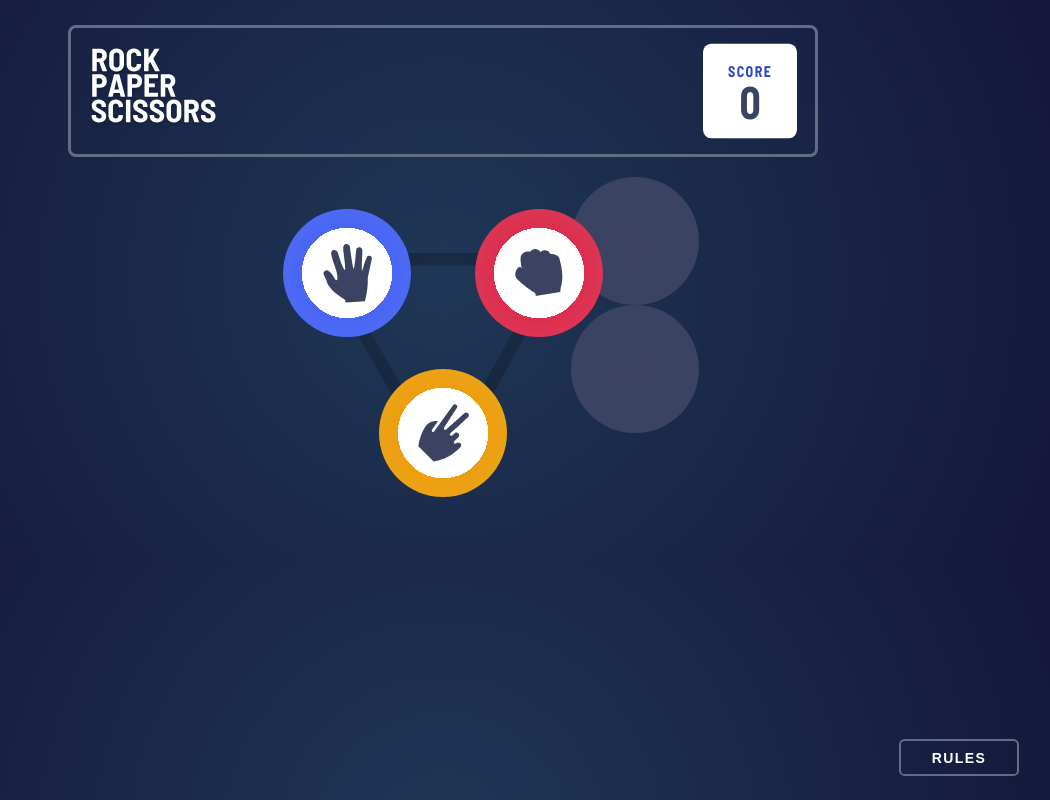
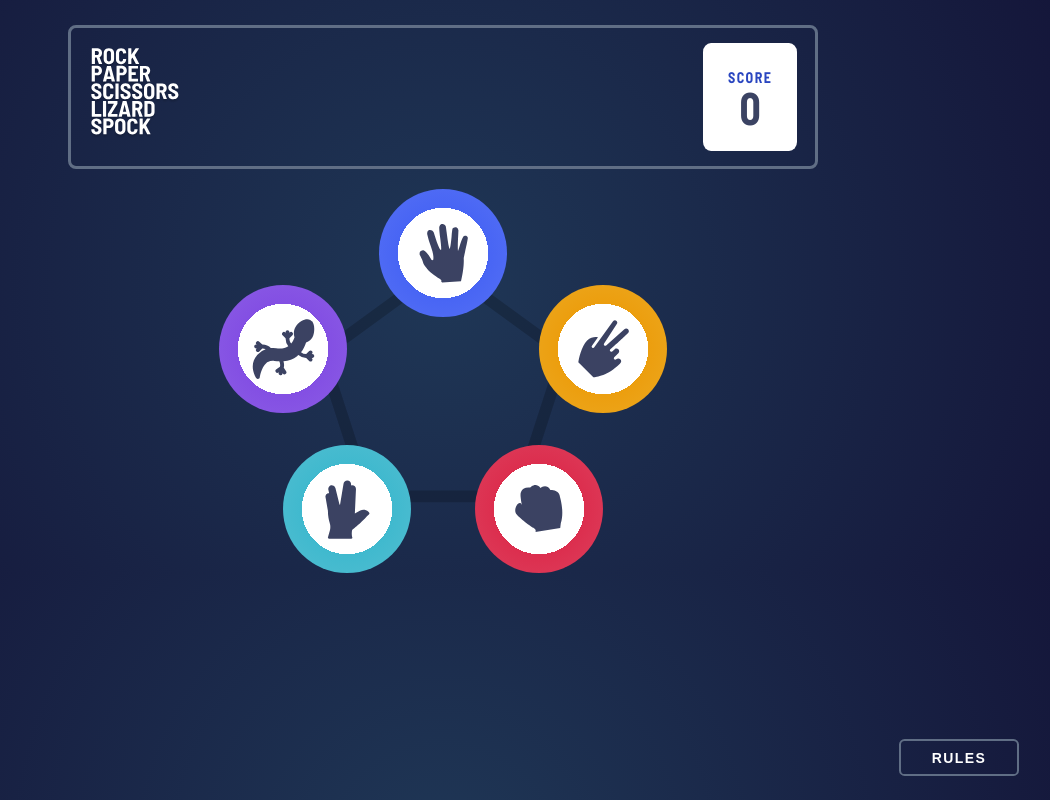
Before and after one commit to abdelkadersettah/roshambo, a website built with webpack: page src/index.html in a window 1280 px wide. Shown: the whole page, without its empty margins (197-1247 px from the left). Built offline with nearby package versions, Linux system fonts and the light colour scheme.

Commit message:
style the bonus charachter

```diff
--- a/src/index.html
+++ b/src/index.html
@@ -7,7 +7,7 @@
   <!-- <link rel="icon" type="image/png" sizes="32x32" href="./images/favicon-32x32.png"> -->
   <link rel="icon" type="image/png" sizes="32x32" href="./images/favicon.png">
   <link href="https://fonts.googleapis.com/css2?family=Barlow+Semi+Condensed:wght@600;700&display=swap" rel="stylesheet">
-<link rel="stylesheet" href="./css/main.css">
+<link rel="stylesheet" href="../dist/css/main.css">
   <title>Roshambo</title>
 
   <!-- Score
@@ -31,7 +31,7 @@
 
 <header class="header">
   <figure class="header__icon">
-    <img class="header__icon--img" src="./images/logo.svg"
+    <img class="header__icon--img" src="../dist/images/logo-bonus.svg"
     alt="Roshambo Logo">
   </figure>
   <figure class="header__score">
@@ -42,9 +42,11 @@
 <main class="main">
   <!-- <section class="game-select">
     <ul class="game-menu">
-      <li class="game-shapes" data-items="paper"><img class="game-shapes__img" src="./images/icon-paper.svg" alt=" paper" srcset=""></li>
-      <li class="game-shapes" data-items="scissors"><img class="game-shapes__img" src="./images/icon-scissors.svg" alt="scissors" srcset=""></li>
-      <li class="game-shapes" data-items="rock"><img class="game-shapes__img" src="./images/icon-rock.svg" alt="rock" srcset=""></li>
+      <li class="game-shapes" data-items="scissors"><img class="game-shapes__img" src="../dist/images/icon-scissors.svg" alt="scissors" srcset=""></li>
+      <li class="game-shapes" data-items="paper"><img class="game-shapes__img" src="../dist/images/icon-paper.svg" alt=" paper" srcset=""></li>
+      <li class="game-shapes" data-items="rock"><img class="game-shapes__img" src="../dist/images/icon-rock.svg" alt="rock" srcset=""></li>
+      <li class="game-shapes" data-items="lizard"><img class="game-shapes__img" src="../dist/images/icon-lizard.svg" alt="rock" srcset=""></li>
+      <li class="game-shapes" data-items="spock"><img class="game-shapes__img" src="../dist/images/icon-spock.svg" alt="rock" srcset=""></li>
     </ul>
   </section> -->
 
--- a/src/sass/abstracts/_mixin.scss
+++ b/src/sass/abstracts/_mixin.scss
@@ -1,8 +1,16 @@
 @mixin respond($breakpoint) {
+  // break point for tablet
   @if $breakpoint == tab {
     @media only screen and (min-width: 43.75em) {
       //43.75==> 700px / 16
       @content;
     }
   }
+  // breakpoint for small phones
+  @if $breakpoint == sm {
+    @media only screen and (max-width: 31.25em) {
+      //43.75==> 700px / 16
+      @content;
+    }
+  }
 }
--- a/src/sass/components/_menu.scss
+++ b/src/sass/components/_menu.scss
@@ -1,18 +1,31 @@
 .game-menu {
-  background-image: url(../images/bg-triangle.svg);
+  background-image: url(../images/bg-pentagon.svg);
   background-repeat: no-repeat;
   background-position: center;
   background-size: 100%;
   max-width: 16em;
   margin: 0 auto;
   display: grid;
-  grid-template-columns: repeat(3, 1fr);
-  grid-template-rows: repeat(3, 1fr);
+  grid-template-columns: repeat(2, 1fr);
+  grid-template-rows: repeat(2, 1fr);
   & > *:nth-child(1) {
-    transform: translate(-25%, 25%);
+    transform: translate(50%, 0%);
+  }
+  & > *:nth-child(2) {
+    // transform: translate(25%, 25%);
+    transform: translate(75%, 75%);
   }
   & > *:nth-child(3) {
-    transform: translate(25%, 25%);
+    // transform: translate(25%, 25%);
+    transform: translate(125%, 100%);
+  }
+  & > *:nth-child(4) {
+    // transform: translate(25%, 25%);
+    transform: translate(-125%, 100%);
+  }
+  & > *:nth-child(5) {
+    // transform: translate(25%, 25%);
+    transform: translate(-75%, -125%);
   }
 }
 
--- a/src/sass/components/_play.scss
+++ b/src/sass/components/_play.scss
@@ -20,6 +20,7 @@
     display: flex;
     flex-direction: column;
     justify-content: center;
+    align-items: center;
 
     @include respond(tab) {
       font-size: var(--font-size-lg);
--- a/src/sass/components/_shapes.scss
+++ b/src/sass/components/_shapes.scss
@@ -1,6 +1,14 @@
 .game-shapes {
   height: 8em;
   width: 8em;
+  @include respond(sm) {
+    /* for small device
+    height: 20vw;
+    width: 20vw;
+    */
+    height: 25vw;
+    width: 25vw;
+  }
   display: flex;
   justify-content: center;
   align-items: center;
@@ -11,6 +19,9 @@
     order: 2;
   }
   &__img {
+    @include respond(sm) {
+      width: 50%;
+    }
   }
   &__text {
     margin-top: var(--margin-xxlg);
@@ -25,17 +36,20 @@
 [data-items='paper'] {
   /* Attribute has this exact value */
   @include gradient-radial-game-items(hsl(230, 89%, 62%), hsl(230, 89%, 65%));
-  //transform: translate(-25%, 25%);
 }
 [data-items='scissors'] {
   /* Attribute has this exact value */
   @include gradient-radial-game-items(hsl(39, 89%, 49%), hsl(40, 84%, 53%));
-  grid-column: 1 / span 2;
-  grid-row: 2 / span 2;
-  align-self: center;
-  justify-self: center;
 }
 [data-items='rock'] {
   /* Attribute has this exact value */
   @include gradient-radial-game-items(hsl(349, 71%, 52%), hsl(349, 70%, 56%));
 }
+[data-items='lizard'] {
+  /* Attribute has this exact value */
+  @include gradient-radial-game-items(hsl(261, 73%, 60%), hsl(261, 72%, 63%));
+}
+[data-items='spock'] {
+  /* Attribute has this exact value */
+  @include gradient-radial-game-items(hsl(189, 59%, 53%), hsl(189, 58%, 57%));
+}
```
Also changed, not shown: dist/css/main.css, dist/index.html, 1 other file.
